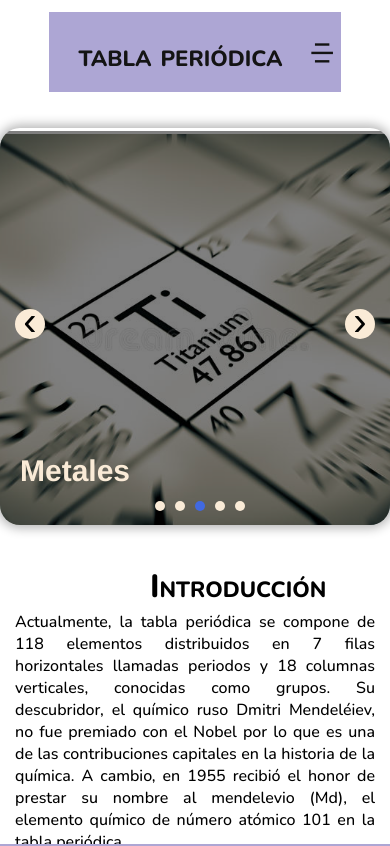
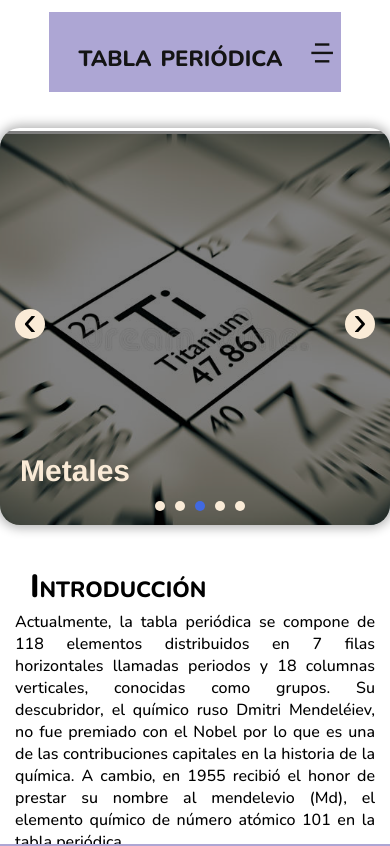
Before and after one commit to Amjel2022/tp2, a React (Create React App) app: page /introduccion in a window 390 px wide. Shown: the top 846 px of the page. Built offline with nearby package versions, Linux system fonts and the light colour scheme.

Commit message:
correccion de margin: mision RESPONSIVE

```diff
--- a/src/styles/Introduccion.css
+++ b/src/styles/Introduccion.css
@@ -2,7 +2,7 @@
 
 .tituloIntro {
     padding-top: 40px;
-    padding-left: 150px;
+    padding: center center;
     display: flex;
     align-items: center;
 }
```
